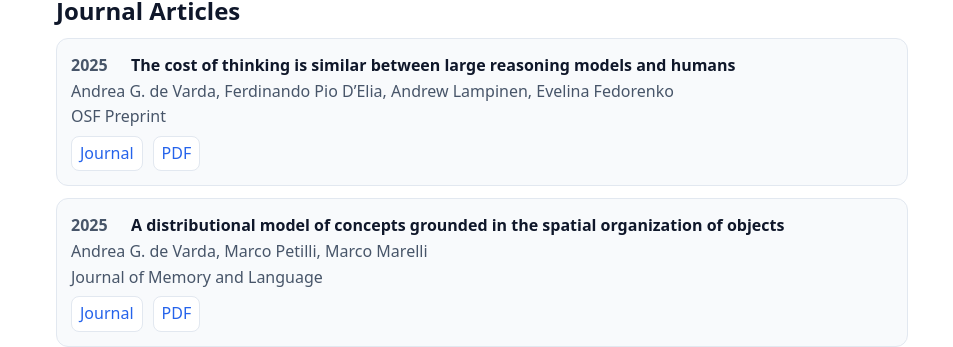
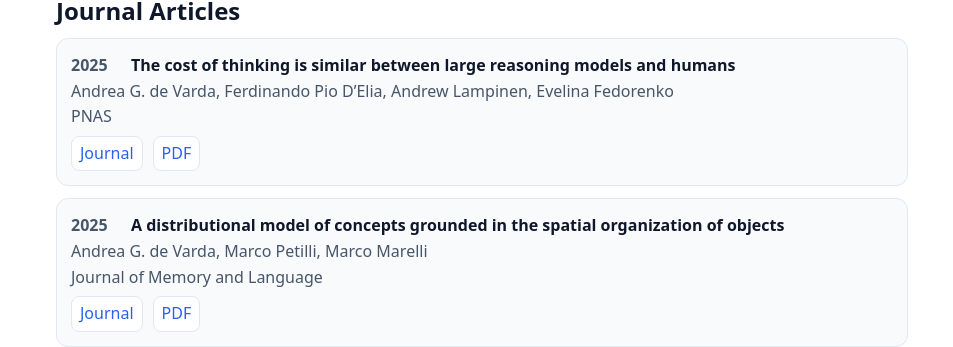
Before and after one commit to Andrea-de-Varda/Andrea-de-Varda.github.io, a Jekyll site: the page built from publications.md, in a window 1280 px wide and 900 px high. Shown: the part 199-546 px from the top of the window, without its empty margins (158-1111 px from the left). Built offline with Jekyll 4.4.1, drawn with Linux system fonts in a browser that asks for light colours.

Commit message:
added pnas paper

```diff
--- a/_data/publications.yml
+++ b/_data/publications.yml
@@ -169,8 +169,8 @@
 
 - title: "The cost of thinking is similar between large reasoning models and humans"
   authors: "Andrea G. de Varda, Ferdinando Pio D’Elia, Andrew Lampinen, Evelina Fedorenko"
-  venue: "OSF Preprint"
+  venue: "PNAS"
   year: 2025
   type: journal
-  url: "https://www.researchgate.net/publication/394002710_The_cost_of_thinking_is_similar_between_large_reasoning_models_and_humans"
-  pdf: "https://osf.io/m2cu5_v1/download/?format=pdf"
+  url: "https://www.pnas.org/doi/10.1073/pnas.2520077122"
+  pdf: "https://www.pnas.org/doi/epdf/10.1073/pnas.2520077122"
```
